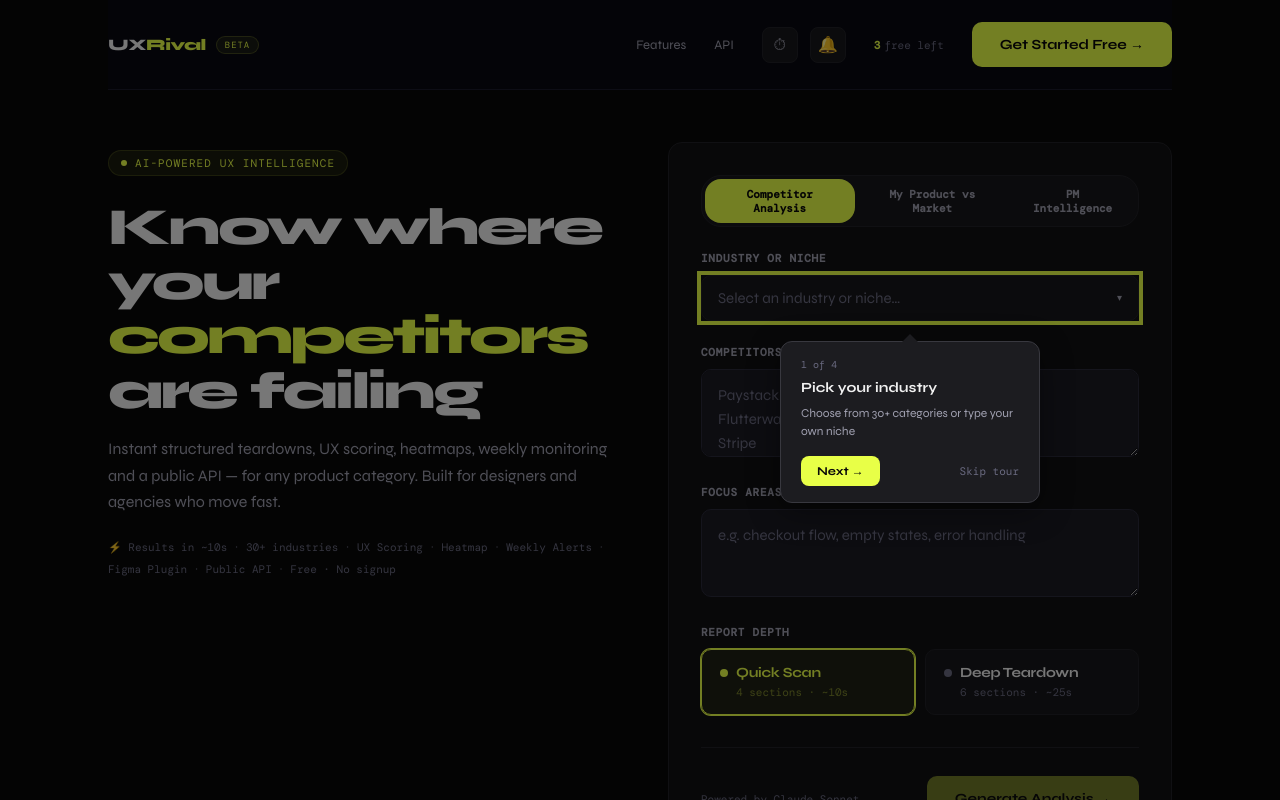
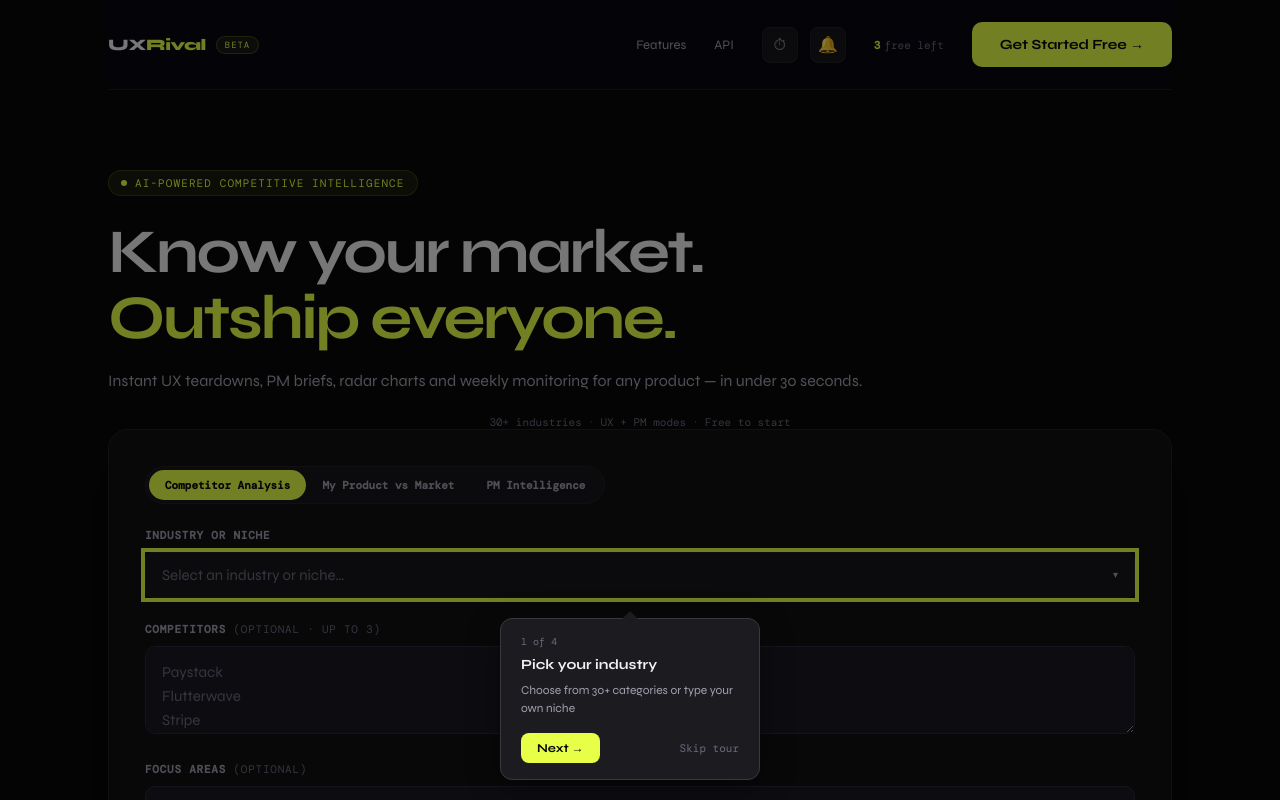
Before and after one commit to TommmyAyandele/Uxrival, a Next.js app: page / in a window 1280 px wide. Shown: the top 800 px of the page. Built offline with nearby package versions, Linux system fonts and the light colour scheme; a web font is replaced by a local one.

Commit message:
landing page layout updates

```diff
--- a/app/page.tsx
+++ b/app/page.tsx
@@ -438,19 +438,19 @@ const styles = `
   .modal-close:hover { color: var(--text); border-color: var(--accent); }
   .modal-scroll { overflow: auto; padding: 24px; flex: 1; min-height: 0; }
   .modal-actions { display: flex; gap: 8px; padding: 20px 24px 24px; flex-shrink: 0; border-top: 1px solid var(--border); background: var(--surface2); }
-  .hero-section { padding: 52px 0 56px; }
+  .hero-section { padding: 80px 0 0; }
   .hero-split { display: grid; grid-template-columns: 1fr 1fr; gap: 56px; align-items: start; }
   .hero-left { padding-top: 8px; }
   .hero-kicker { display: inline-flex; align-items: center; gap: 8px; font-family: var(--font-m); font-size: 11px; color: var(--accent); letter-spacing: 0.1em; text-transform: uppercase; background: var(--accent-dim); border: 1px solid rgba(232,255,71,0.15); padding: 5px 12px; border-radius: 20px; margin-bottom: 24px; }
   .hero-kicker::before { content: ''; width: 6px; height: 6px; border-radius: 50%; background: var(--accent); display: inline-block; }
-  .hero-h1 { font-size: clamp(32px, 4.5vw, 52px); font-weight: 800; letter-spacing: -0.05em; line-height: 1.05; margin-bottom: 18px; }
+  .hero-h1 { font-size: clamp(36px, 5vw, 62px); font-weight: 700; letter-spacing: -0.04em; line-height: 1.06; margin-bottom: 16px; }
   .hero-h1 em { font-style: normal; color: var(--accent); }
-  .hero-sub { font-size: 16px; color: var(--text-muted); line-height: 1.65; margin-bottom: 24px; }
-  .hero-trust { display: flex; align-items: center; gap: 8px; flex-wrap: wrap; }
+  .hero-sub { font-size: 16px; color: var(--text-muted); line-height: 1.7; margin-bottom: 0; }
+  .hero-trust { display: flex; align-items: center; gap: 8px; flex-wrap: wrap; justify-content: center; margin-top: 20px; }
   .trust-item { font-family: var(--font-m); font-size: 11px; color: var(--text-dim); }
   .trust-sep { color: var(--text-dim); font-size: 11px; }
   .hero-right { position: sticky; top: 80px; }
-  .form-card { background: var(--surface); border: 1px solid var(--border); border-radius: var(--radius); padding: 32px; }
+  .form-card { background: var(--surface); border: 1px solid var(--border); border-radius: 20px; padding: 36px; box-shadow: 0 32px 64px rgba(0,0,0,0.4); }
   .form-row { margin-bottom: 24px; }
   .field-label { display: block; font-size: 11px; font-weight: 600; letter-spacing: 0.07em; text-transform: uppercase; color: var(--text-muted); margin-bottom: 10px; font-family: var(--font-m); }
   input[type="text"], textarea { width: 100%; background: #1a1a22; border: 1px solid #2a2a3a; border-radius: 10px; color: var(--text); font-family: var(--font-d); font-size: 15px; padding: 13px 16px; transition: border-color 0.15s, box-shadow 0.15s; appearance: none; }
@@ -547,12 +547,13 @@ const styles = `
   .opp-band { border-top: 1px solid rgba(232,255,71,0.1); background: var(--accent-dim); padding: 14px 20px; display: flex; align-items: flex-start; gap: 12px; }
   .opp-label { font-family: var(--font-m); font-size: 9px; color: var(--accent); letter-spacing: 0.12em; text-transform: uppercase; white-space: nowrap; padding-top: 2px; }
   .opp-text { font-size: 13px; color: #c8d87a; line-height: 1.6; }
-  .section { padding: 80px 0; border-top: 1px solid var(--border); }
+  .section { padding: 100px 0; border-top: 1px solid var(--border); }
   .section-eyebrow { font-family: var(--font-m); font-size: 10px; color: var(--accent); letter-spacing: 0.14em; text-transform: uppercase; margin-bottom: 14px; }
-  .section-title { font-size: clamp(26px, 4vw, 38px); font-weight: 800; letter-spacing: -0.04em; line-height: 1.1; margin-bottom: 12px; }
+  .section-title { font-size: clamp(28px, 4vw, 42px); font-weight: 700; letter-spacing: -0.04em; line-height: 1.1; margin-bottom: 12px; }
   .section-sub { font-size: 16px; color: var(--text-muted); line-height: 1.65; max-width: 480px; }
   .features-grid { display: grid; grid-template-columns: repeat(auto-fit, minmax(260px, 1fr)); gap: 16px; margin-top: 48px; }
-  .feature-card { background: var(--surface); border: 1px solid var(--border); border-radius: var(--radius); padding: 28px; transition: border-color 0.2s; }
+  .feature-card { background: var(--surface); border: 1px solid var(--border); border-radius: 18px; padding: 32px; transition: border-color 0.2s, transform 0.2s; }
+  .feature-card:hover { transform: translateY(-2px); }
   .feature-card:hover { border-color: var(--border-hover); }
   .feature-icon { font-size: 22px; margin-bottom: 16px; }
   .feature-title { font-size: 16px; font-weight: 700; letter-spacing: -0.02em; margin-bottom: 8px; }
@@ -565,7 +566,8 @@ const styles = `
   .step-title { font-size: 17px; font-weight: 700; letter-spacing: -0.02em; margin-bottom: 8px; }
   .step-desc { font-size: 13px; color: var(--text-muted); line-height: 1.65; }
   .audience-grid { display: grid; grid-template-columns: repeat(auto-fit, minmax(180px, 1fr)); gap: 12px; margin-top: 40px; }
-  .audience-card { background: var(--surface2); border: 1px solid var(--border); border-radius: 10px; padding: 20px; }
+  .audience-card { background: var(--surface); border: 1px solid var(--border); border-radius: 18px; padding: 28px; transition: border-color 0.2s; }
+  .audience-card:hover { border-color: var(--border-hover); }
   .audience-role { font-size: 14px; font-weight: 700; letter-spacing: -0.02em; margin-bottom: 6px; }
   .audience-role span { color: var(--accent); }
   .audience-desc { font-size: 12px; color: var(--text-muted); line-height: 1.6; }
@@ -602,7 +604,7 @@ const styles = `
   .toast { position: fixed; bottom: 24px; left: 50%; transform: translateX(-50%); background: var(--surface); border: 1px solid var(--accent); color: var(--text); padding: 12px 20px; border-radius: var(--radius); font-size: 14px; z-index: 2000; box-shadow: 0 4px 24px rgba(0,0,0,0.4); }
   @keyframes fadeUp { from { opacity: 0; transform: translateY(10px); } to { opacity: 1; transform: translateY(0); } }
   .fade-up { animation: fadeUp 0.4s ease; }
-  @media (max-width: 860px) { .hero-split { grid-template-columns: 1fr; gap: 36px; } .hero-right { position: static; } .steps { grid-template-columns: 1fr !important; } .step:not(:last-child) { border-right: none; border-bottom: 1px solid var(--border); } }
+  @media (max-width: 860px) { .hero-split { grid-template-columns: 1fr; gap: 36px; }  .steps { grid-template-columns: 1fr !important; } .step:not(:last-child) { border-right: none; border-bottom: 1px solid var(--border); } }
   @media (max-width: 640px) { .page { padding: 0 18px 100px; } .nav-links { display: none; } .theme-toggle { display: none; } .nav-right .btn-primary { display: none; } .mobile-hamburger { display: flex; } .steps { grid-template-columns: 1fr; } .step:not(:last-child) { border-right: none; border-bottom: 1px solid var(--border); } .form-card { padding: 22px 18px; } .form-footer { flex-direction: column; align-items: stretch; } .radio-group { flex-direction: column; } .report-header { flex-direction: column; } .modal-actions { flex-wrap: wrap; } }
 
   /* Mobile table layout - below 768px */
@@ -2089,23 +2091,17 @@ export default function UXRival() {
 
         <main>
           <section className="hero-section">
-            <div className="hero-split">
-              <div className="hero-left">
-                <div className="hero-kicker">AI-powered UX intelligence</div>
-                <h1 className="hero-h1">Know where your<br /><em>competitors</em><br />are failing</h1>
-                <p className="hero-sub">Instant structured teardowns, UX scoring, heatmaps, weekly monitoring and a public API — for any product category. Built for designers and agencies who move fast.</p>
-                <div className="hero-trust">
-                  <span className="trust-item">⚡ Results in ~10s</span><span className="trust-sep">·</span>
+            <div className="hero-center">
+              <div className="hero-kicker">AI-powered competitive intelligence</div>
+              <h1 className="hero-h1">Know your market.<br /><em>Outship everyone.</em></h1>
+              <p className="hero-sub">Instant UX teardowns, PM briefs, radar charts and weekly monitoring for any product — in under 30 seconds.</p>
+              <div className="hero-trust">
                   <span className="trust-item">30+ industries</span><span className="trust-sep">·</span>
-                  <span className="trust-item">UX Scoring</span><span className="trust-sep">·</span>
-                  <span className="trust-item">Heatmap</span><span className="trust-sep">·</span>
-                  <span className="trust-item">Weekly Alerts</span><span className="trust-sep">·</span>
-                  <span className="trust-item">Figma Plugin</span><span className="trust-sep">·</span>
-                  <span className="trust-item">Public API</span><span className="trust-sep">·</span>
-                  <span className="trust-item">Free · No signup</span>
+                  <span className="trust-item">UX + PM modes</span><span className="trust-sep">·</span>
+                  <span className="trust-item">Free to start</span>
                 </div>
-              </div>
-            <div className="hero-right" id="form">
+            </div>
+            <div className="hero-form-wrap" id="form">
               <div className="form-card">
                 <div className="form-row">
                   <div className="view-toggle" style={{ marginBottom: 0 }}>
@@ -2153,7 +2149,6 @@ export default function UXRival() {
                 </div>
               </div>
             </div>
-          </div>
         </section>
 
 
@@ -2242,9 +2237,9 @@ export default function UXRival() {
 
         <div id="learn">
           <section className="section">
-            <div className="section-eyebrow">What you get</div>
-            <div className="section-title">Everything a designer needs to win</div>
-            <p className="section-sub">Stop spending hours on manual competitor audits. UX Rival does it in seconds.</p>
+            <div className="section-eyebrow">Capabilities</div>
+            <div className="section-title">Everything in one report</div>
+            <p className="section-sub">No tabs. No spreadsheets. One analysis gives you scores, heatmaps, a radar chart, pattern recommendations and a market gap — instantly.</p>
             <div className="features-grid">
               {[
                 { icon: "⚡", title: "Instant Teardowns", desc: "Structured UX breakdown of any product category in under 30 seconds." },
@@ -2264,7 +2259,7 @@ export default function UXRival() {
           </section>
           <section className="section">
             <div className="section-eyebrow">How it works</div>
-            <div className="section-title">Three steps to a full UX audit</div>
+            <div className="section-title">Simple by design</div>
             <div className="steps-wrap" style={{ marginTop: 40 }}>
               <div className="steps">
                 {[
@@ -2277,7 +2272,7 @@ export default function UXRival() {
           </section>
           <section className="section">
             <div className="section-eyebrow">Who it&apos;s for</div>
-            <div className="section-title">Built for people who ship products</div>
+            <div className="section-title">One tool. Every role.</div>
             <div className="audience-grid">
               {[
                 { accent: "Product Designers", desc: "Stop spending hours on manual audits. Get structured insights in seconds." },
@@ -2312,7 +2307,7 @@ const data = await res.json();`}</pre>
 
         <footer className="site-footer">
           <div className="footer-logo">UX<span>Rival</span></div>
-          <div className="footer-copy">Built for designers who ship · Powered by Claude</div>
+          <div className="footer-copy">Built for designers, PMs and founders · Powered by Gemini</div>
         </footer>
         </main>
       </div>
```
